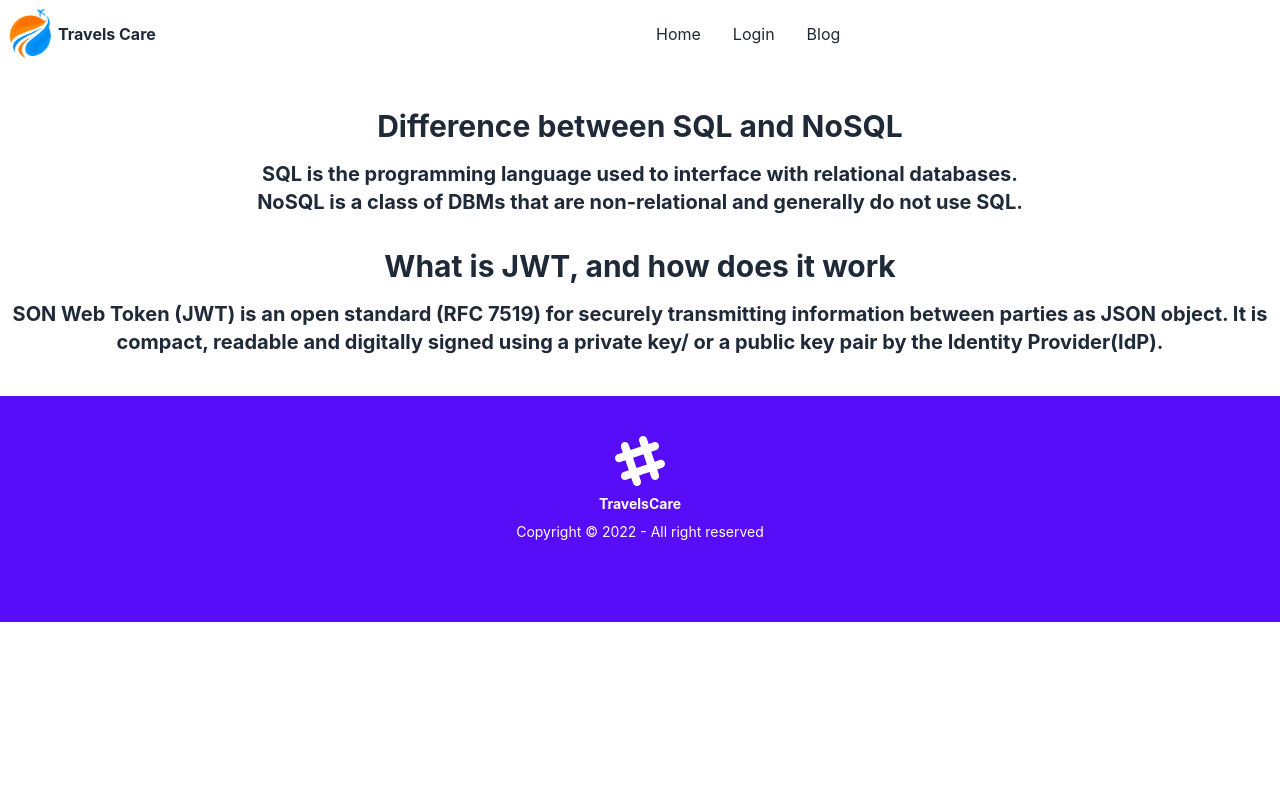
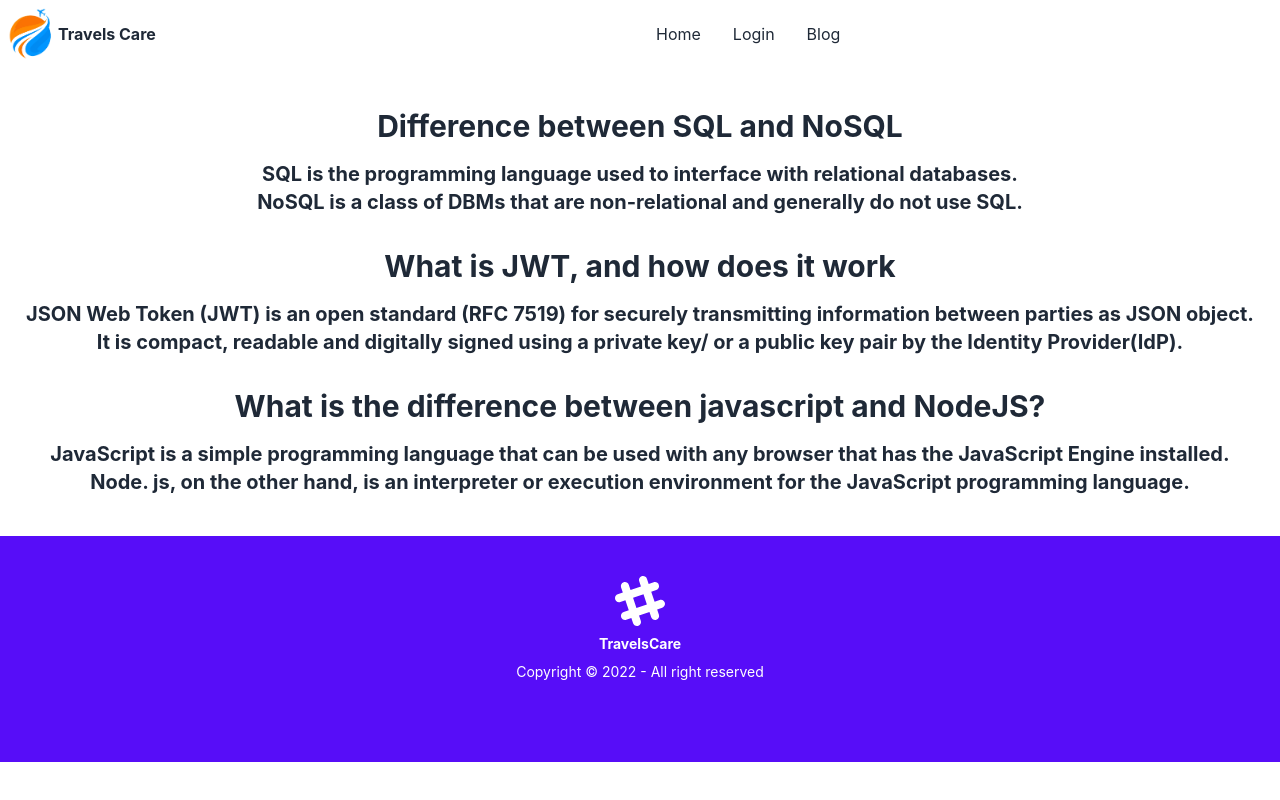
Before and after one commit to Parvez765/travels-website-clientside-assignment11, a React (Create React App) app: page /blog in a window 1280 px wide. Built offline with nearby package versions, Linux system fonts and the light colour scheme; no server answers.

Commit message:
3rd question addedd

```diff
--- a/src/components/Blog/Blog.js
+++ b/src/components/Blog/Blog.js
@@ -8,7 +8,9 @@ const Blog = () => {
             <h2 className='text-3xl font-bold'>Difference between SQL and NoSQL</h2>
             <p className='text-xl font-bold mt-4 mb-8'>SQL is the programming language used to interface with relational databases. <br/>NoSQL is a class of DBMs that are non-relational and generally do not use SQL.</p>
             <h2 className='text-3xl font-bold'>What is JWT, and how does it work</h2>
-            <p className='text-xl font-bold mt-4  mb-8'>SON Web Token (JWT) is an open standard (RFC 7519) for securely transmitting information between parties as JSON object. It is compact, readable and digitally signed using a private key/ or a public key pair by the Identity Provider(IdP).</p>
+            <p className='text-xl font-bold mt-4  mb-8'>JSON Web Token (JWT) is an open standard (RFC 7519) for securely transmitting information between parties as JSON object.<br/> It is compact, readable and digitally signed using a private key/ or a public key pair by the Identity Provider(IdP).</p>
+            <h2 className='text-3xl font-bold'>What is the difference between javascript and NodeJS?</h2>
+            <p className='text-xl font-bold mt-4  mb-8'>JavaScript is a simple programming language that can be used with any browser that has the JavaScript Engine installed.<br/> Node. js, on the other hand, is an interpreter or execution environment for the JavaScript programming language.</p>
         </div>
     );
 };
```
